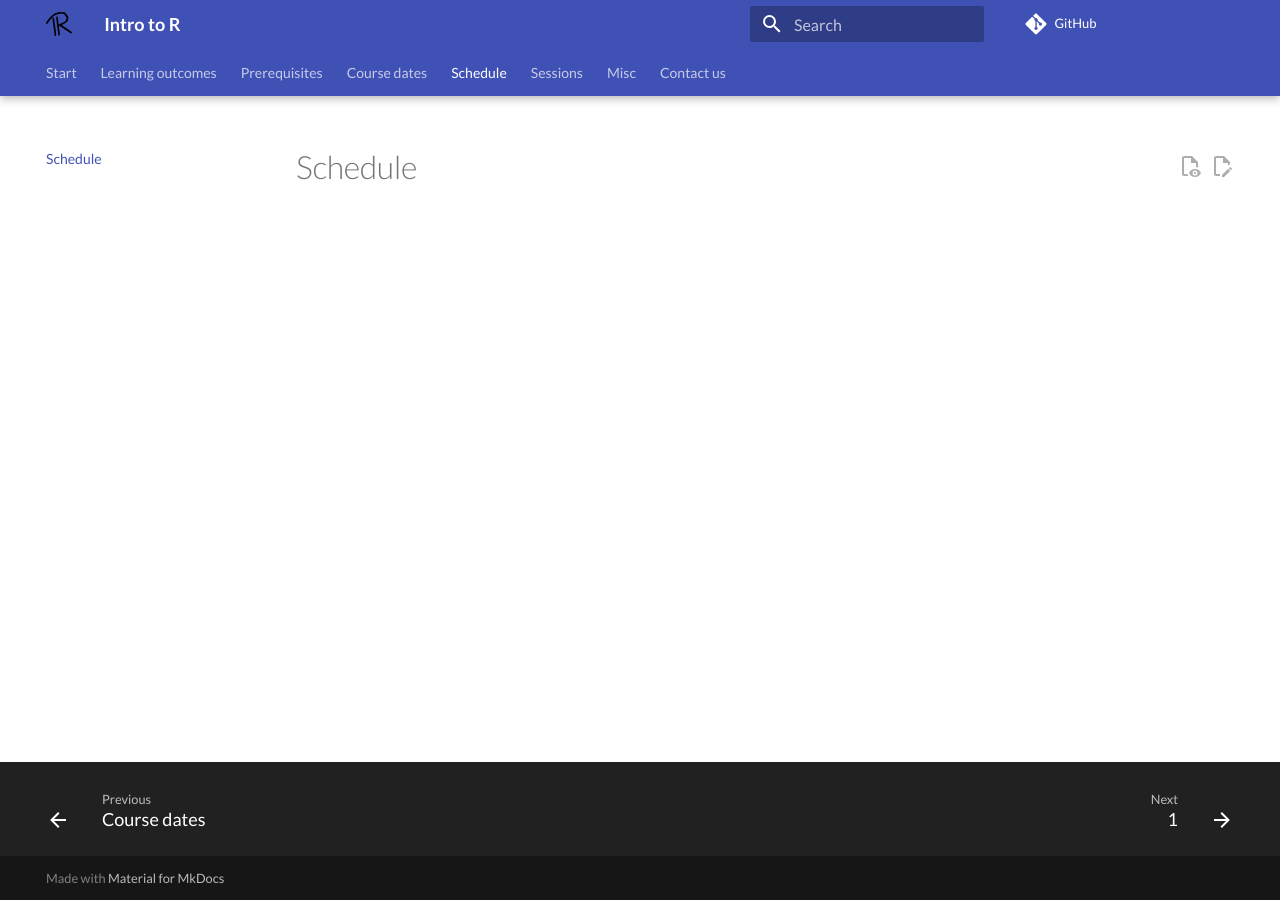
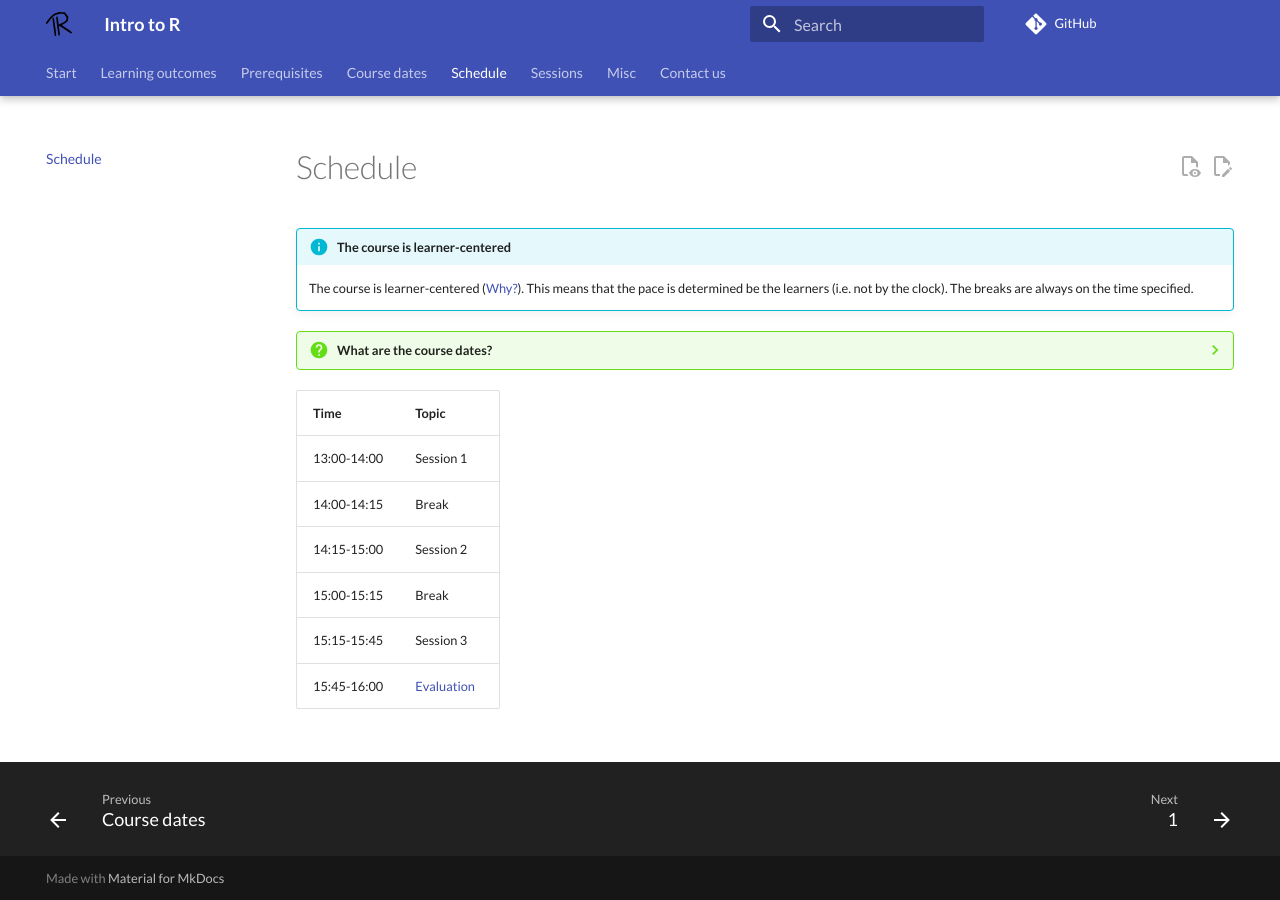
Before and after one commit to richelbilderbeek/intro_r_course, an MkDocs documentation site: the page built from docs/schedule.md, in a window 1280 px wide. Built offline with MkDocs 1.6.1 and Material for MkDocs 9.7.7, drawn with Linux system fonts in a browser that asks for light colours; comment, search, counter and statistics services are not loaded.

Commit message:
Add schedule and course dates

```diff
--- a/docs/schedule.md
+++ b/docs/schedule.md
@@ -1 +1,27 @@
+---
+tags:
+  - schedule
+  - timetable
+---
+
 # Schedule
+
+!!! info "The course is learner-centered"
+
+    The course is learner-centered ([Why?](faq.md#why-is-the-course-learner-centered)).
+    This means that the pace is determined
+    be the learners (i.e. not by the clock).
+    The breaks are always on the time specified.
+
+???- question "What are the course dates?"
+
+    See [the course dates](course_dates.md).
+
+Time        | Topic
+------------|-----------------------------------------------------------------
+13:00-14:00 | Session 1
+14:00-14:15 | Break
+14:15-15:00 | Session 2
+15:00-15:15 | Break
+15:15-15:45 | Session 3
+15:45-16:00 | [Evaluation](evaluation.md)
```
Also changed, not shown: docs/course_dates.md (+20 -0 lines).
